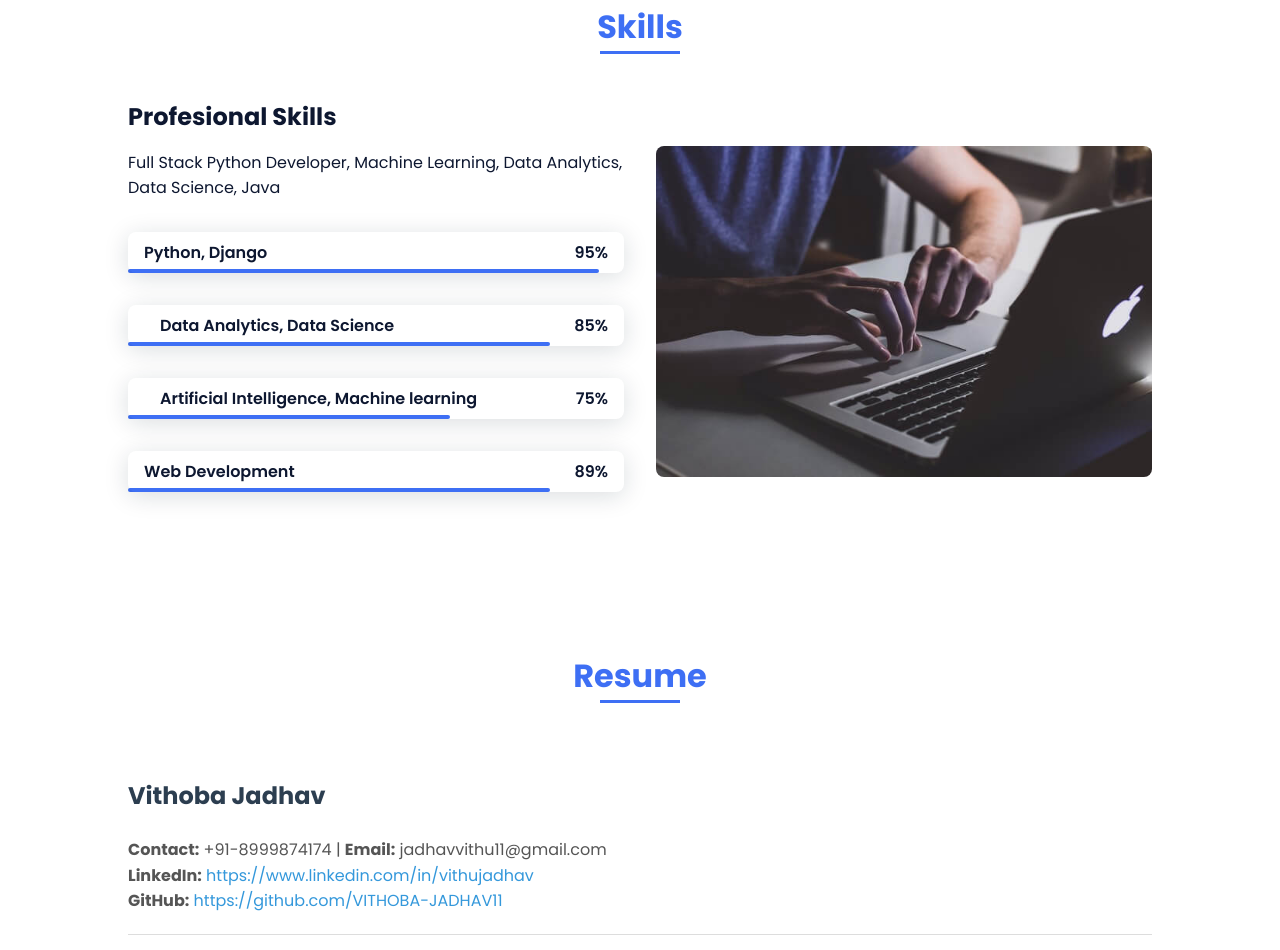
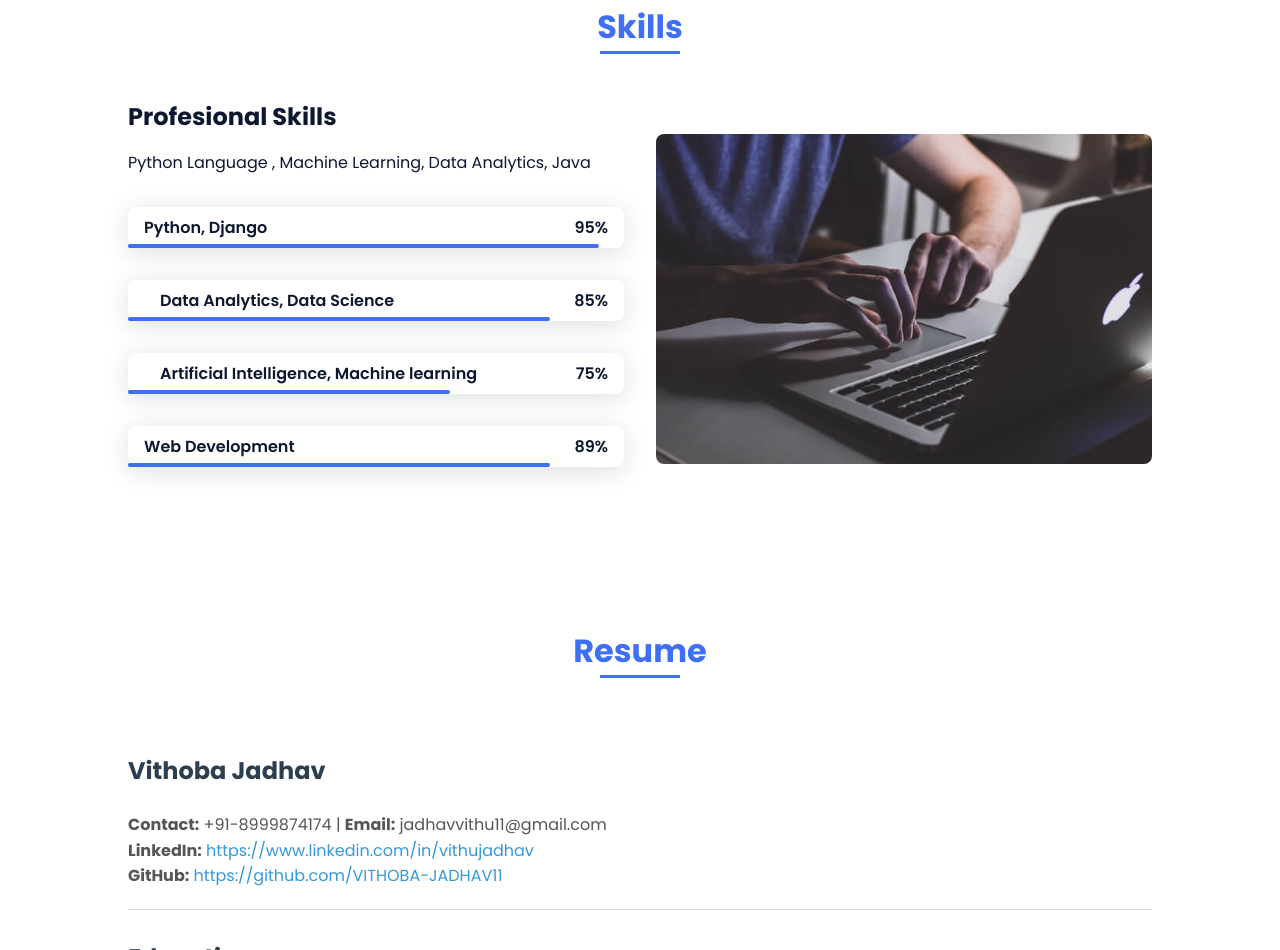
Before and after one commit to VITHOBA-JADHAV11/personal-portfolio, a plain HTML site: page index.html in a window 1280 px wide. Shown: the part 1325-2275 px from the top of the page. Drawn offline with nearby package versions, Linux system fonts and the light colour scheme.

Commit message:
Update index.html
skill changed
---- Full Stack python---
to
     python language.

```diff
--- a/index.html
+++ b/index.html
@@ -92,7 +92,7 @@
                 <div class="skills__container bd-grid">
                     <div>
                         <h2 class="skills__subtitle">Profesional Skills</h2>
-                        <p class="skills__text"> Full Stack Python Developer, Machine Learning, Data Analytics, Data Science, Java</p>
+                        <p class="skills__text"> Python Language , Machine Learning, Data Analytics, Java</p>
                         <div class="skills__data">
                             <div class="skills__names">
                                 <i class='bx bxl-skills__icon'></i>
```
